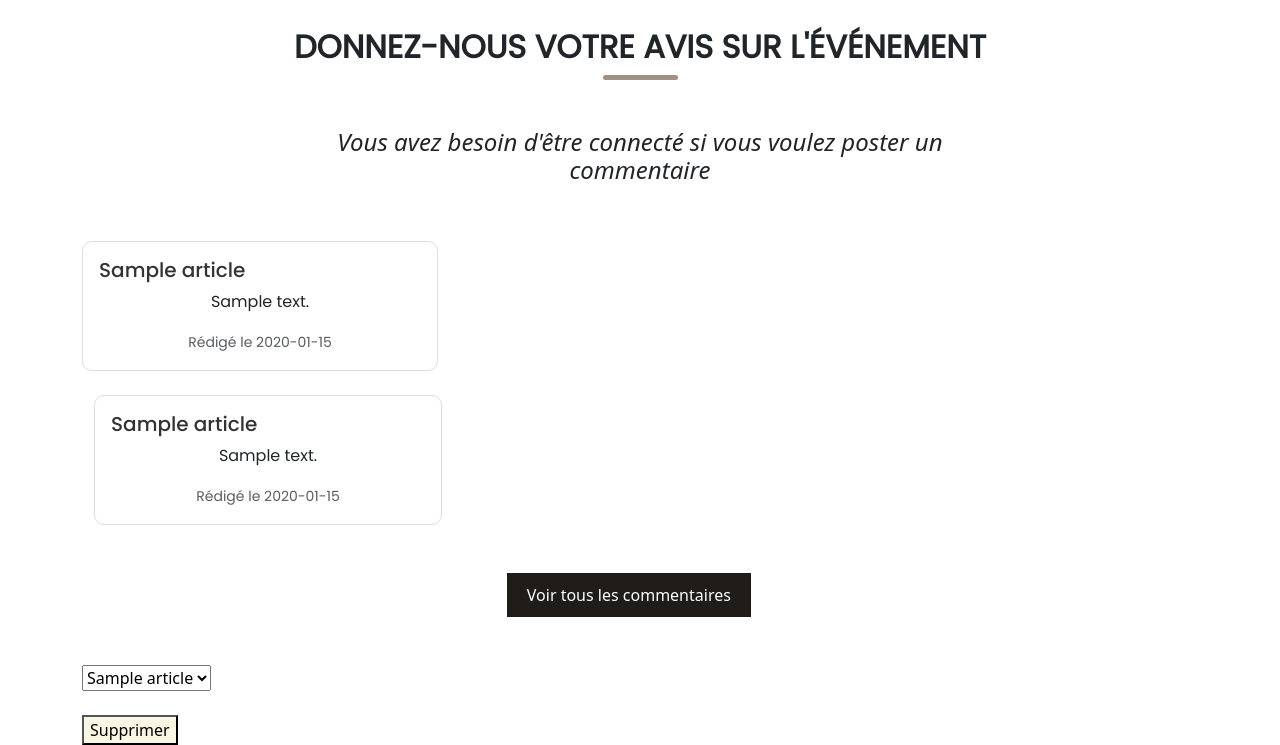
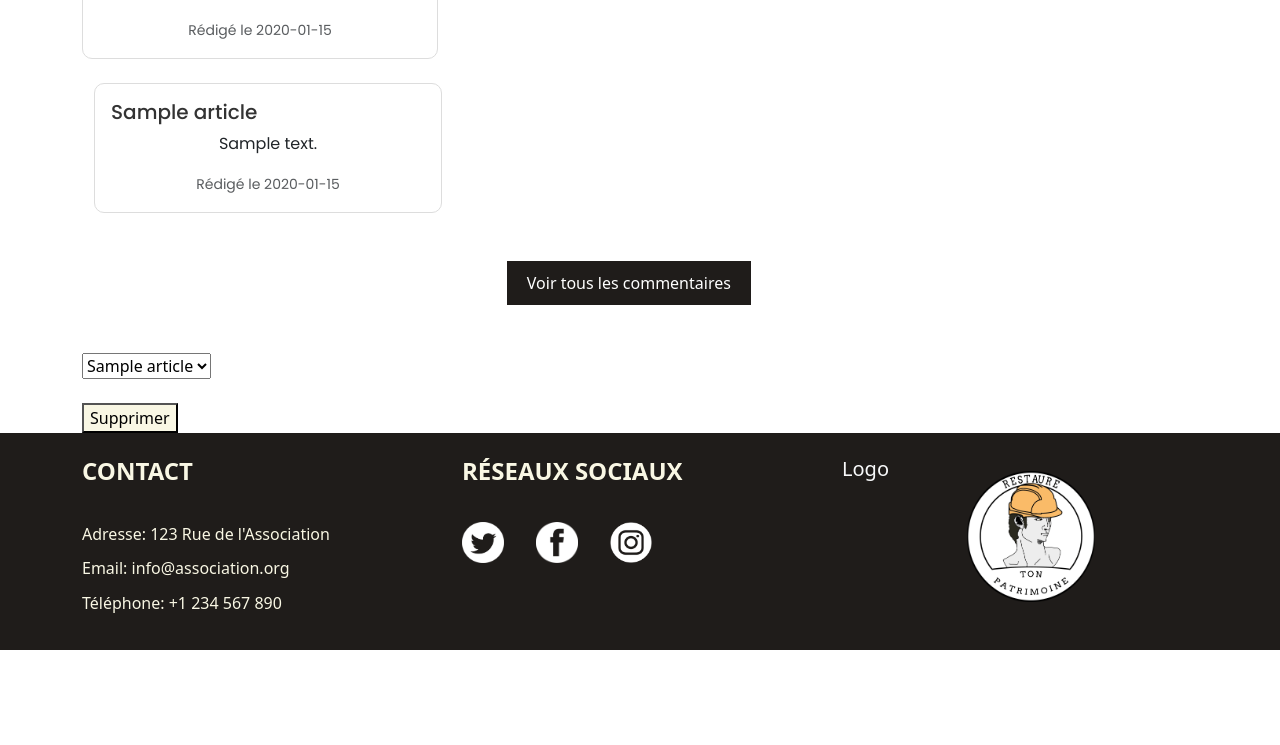
Before and after one commit to Y4N1SSSSS/site, a PHP site: page / in a window 1280 px wide. Shown: the part 1515-2260 px from the top of the page. After the commit the page ends 2165 px from the top, so only its background shows below. Run offline with PHP 8.4, Linux system fonts and the light colour scheme; tables that the repository leaves empty hold one stand-in row (values such as "Sample post").

Commit message:
Ajout du Footer à toutes les pages

```diff
--- a/index.php
+++ b/index.php
@@ -265,3 +265,38 @@ ac fames a vitae enim.
     </form>
 </article>
 </section>
+<body>
+
+<footer class="footer text-light">
+    <div class="container py-4">
+        <div class="row">
+            <!-- Colonne Contacts -->
+            <div class="col-md-4">
+                <h4 class="titresFooter">Contact</h4>
+                <p class="textFooter">Adresse: 123 Rue de l'Association</p>
+                <p class="textFooter">Email: info@association.org</p>
+                <p class="textFooter">Téléphone: +1 234 567 890</p>
+            </div>
+
+            <!-- Colonne Réseaux sociaux -->
+            <div class="col-md-4">
+                <h4 class="titresFooter">Réseaux sociaux</h4>
+                    <a href="https://twitter.com/" target="_blank"><img src="images/X.png" class='imagesfooter'></a>
+                    <a href="https://www.facebook.com/" target="_blank"><img src="images/F.png" class='imagesfooter'></a>
+                    <a href="https://www.instagram.com/" target="_blank"><img src="images/I.png" class='imagesfooter'></a>
+            </div>
+
+            <!-- Colonne Logo -->
+            <div class="col-md-4">
+                <h5>Logo</h5>
+                <img src="../images/logo.png" alt="Logo de l'association" class="logo">
+            </div>
+        </div>
+    </div>
+</footer>
+
+<script src="https://code.jquery.com/jquery-3.5.1.slim.min.js"></script>
+<script src="https://cdn.jsdelivr.net/npm/@popperjs/core@2.11.6/dist/umd/popper.min.js"></script>
+<script src="https://stackpath.bootstrapcdn.com/bootstrap/4.5.2/js/bootstrap.min.js"></script>
+
+</body>
--- a/pages/blog.php
+++ b/pages/blog.php
@@ -49,3 +49,8 @@ include '../php/header.php';
 </section>
 
 </article>
+
+    <!-- Ajout du footer -->
+    <?php
+        include "../php/footer.php" ;
+    ?>
--- a/pages/participation.php
+++ b/pages/participation.php
@@ -65,4 +65,10 @@
 
 </div>
 </body>
+
+    <!-- Ajout du footer -->
+    <?php
+        include "../php/footer.php" ;
+    ?>
+
 </html>
--- a/php/footer.php
+++ b/php/footer.php
@@ -29,7 +29,6 @@
                     <a href="https://www.instagram.com/" target="_blank"><img src="../images/I.png" class='imagesfooter'></a>
             </div>
 
-
             <!-- Colonne Logo -->
             <div class="col-md-4">
                 <h5>Logo</h5>
```
